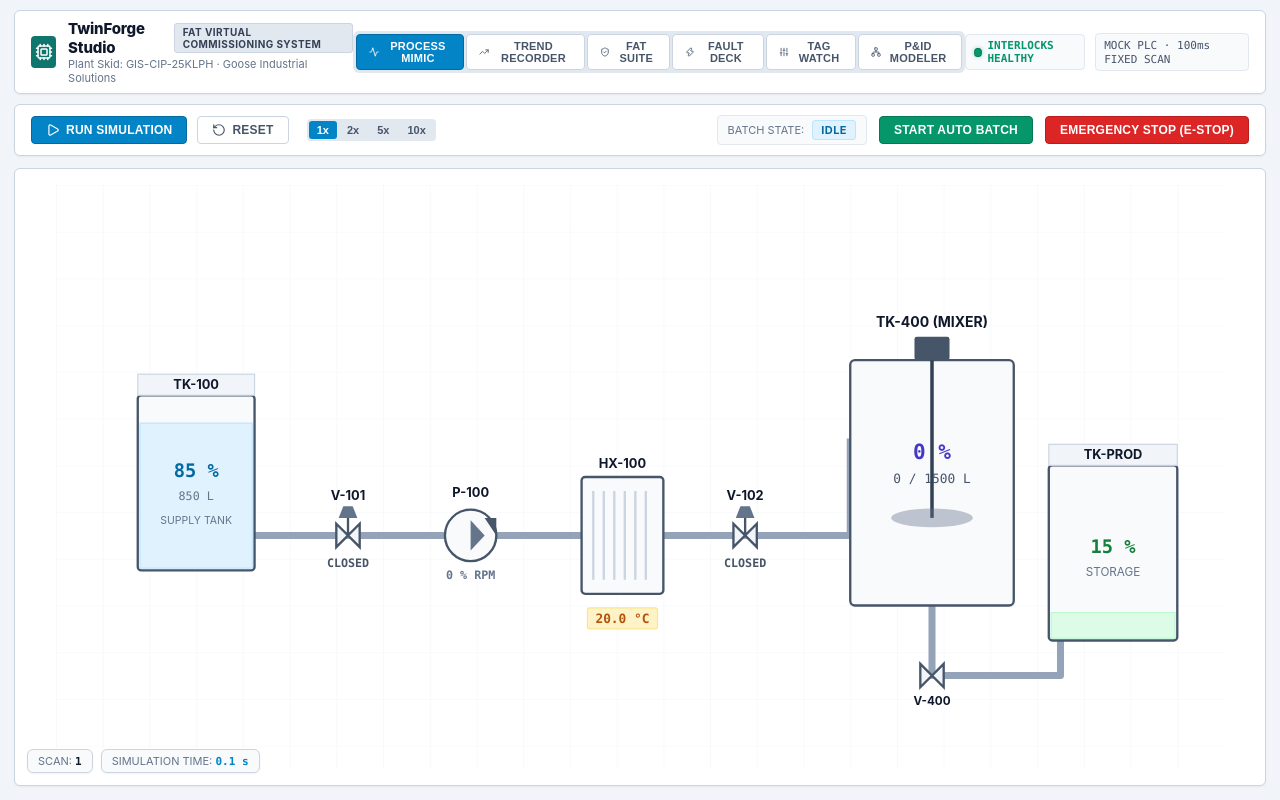
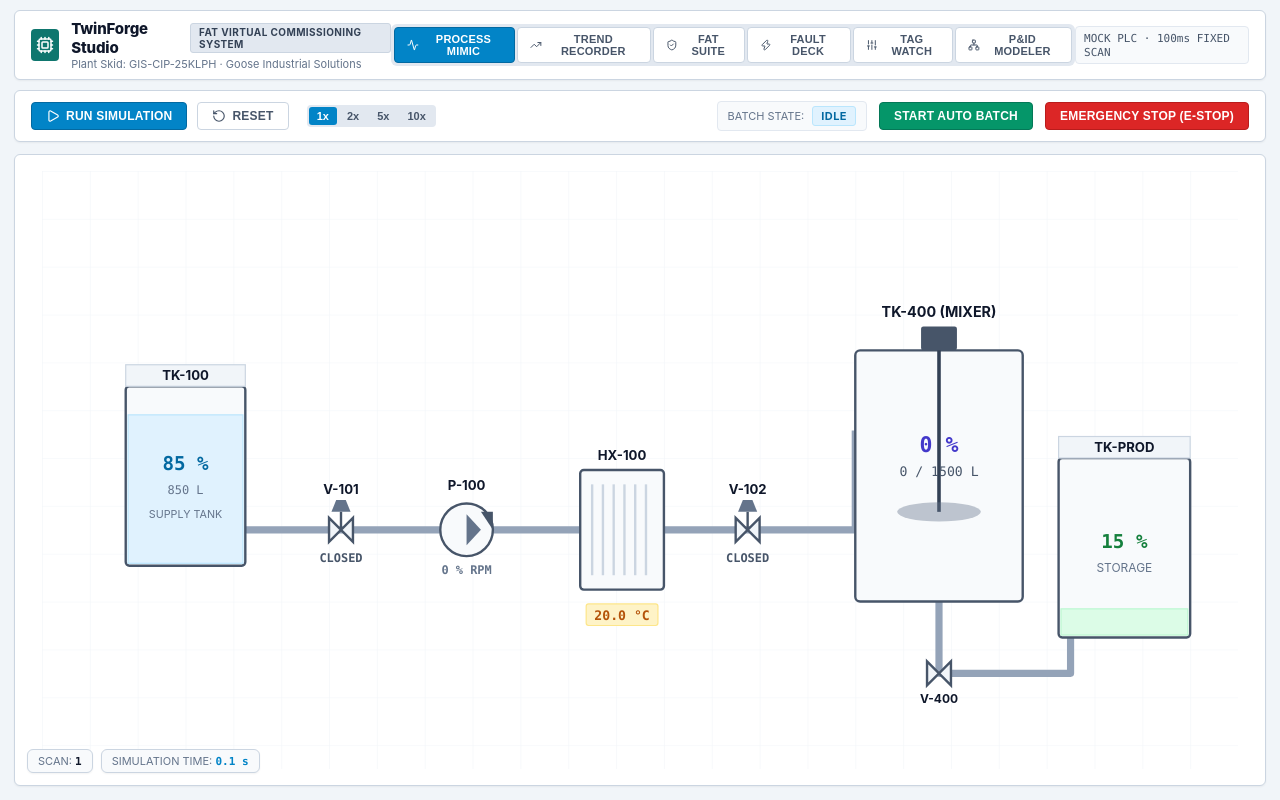
Before and after one commit to Soorya-Narayan/TwinForge-Studio, a React (Vite) app: page / in a window 1280 px wide. Built offline with nearby package versions, Linux system fonts and the light colour scheme.

Commit message:
fix(ui): remove INTERLOCKS HEALTHY from navbar and only display alert chip when tripped

```diff
--- a/src/App.tsx
+++ b/src/App.tsx
@@ -128,12 +128,14 @@ export function App() {
 
         {/* Diagnostics & Interlock Indicators */}
         <div style={{ display: 'flex', alignItems: 'center', gap: 10 }}>
-          <div style={{ display: 'flex', alignItems: 'center', gap: 6, fontSize: 11, background: '#f8fafc', padding: '4px 8px', borderRadius: 4, border: '1px solid var(--border-subtle)' }}>
-            <span className={`led ${hasTrippedInterlock ? 'led-alarm' : 'led-normal'}`} />
-            <span className="mono" style={{ color: hasTrippedInterlock ? 'var(--color-danger)' : 'var(--color-success)', fontWeight: 700 }}>
-              {hasTrippedInterlock ? 'INTERLOCK TRIP' : 'INTERLOCKS HEALTHY'}
-            </span>
-          </div>
+          {hasTrippedInterlock && (
+            <div style={{ display: 'flex', alignItems: 'center', gap: 6, fontSize: 11, background: '#fee2e2', padding: '4px 8px', borderRadius: 4, border: '1px solid #fca5a5' }}>
+              <span className="led led-alarm" />
+              <span className="mono" style={{ color: 'var(--color-danger)', fontWeight: 700 }}>
+                INTERLOCK TRIP
+              </span>
+            </div>
+          )}
 
           <div style={{ padding: '4px 8px', borderRadius: 4, background: '#f8fafc', border: '1px solid var(--border-subtle)', fontSize: 11 }}>
             <span className="mono" style={{ color: 'var(--text-secondary)' }}>MOCK PLC · 100ms FIXED SCAN</span>
```
